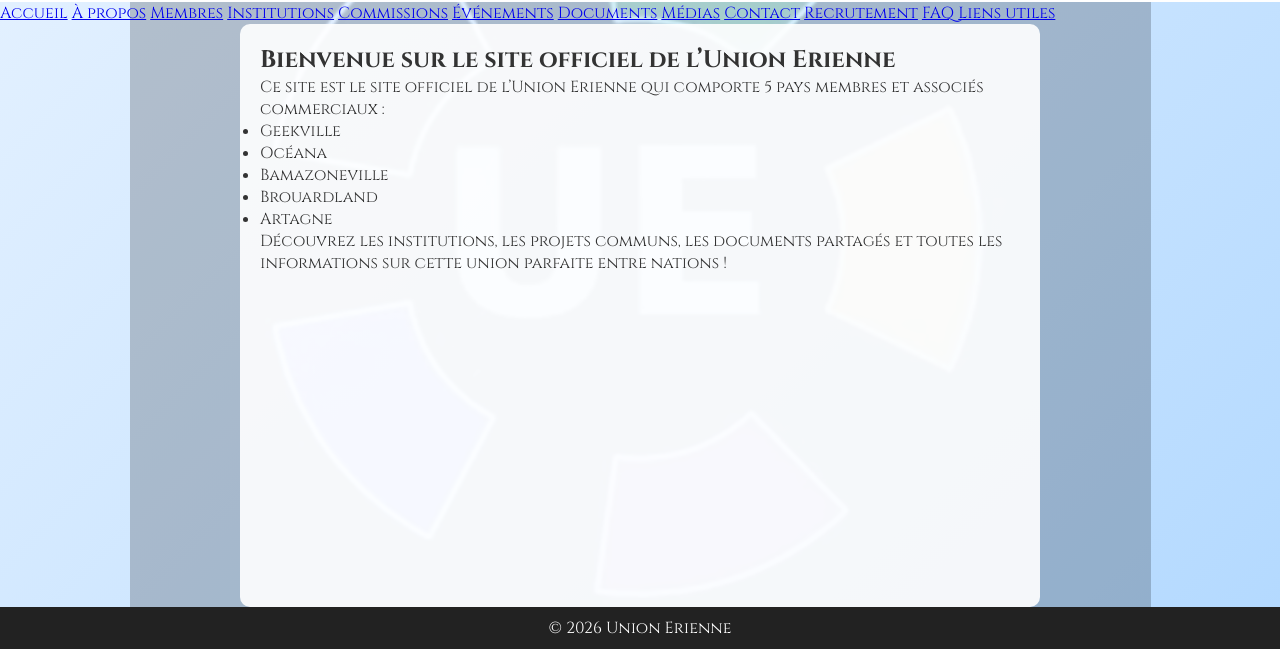
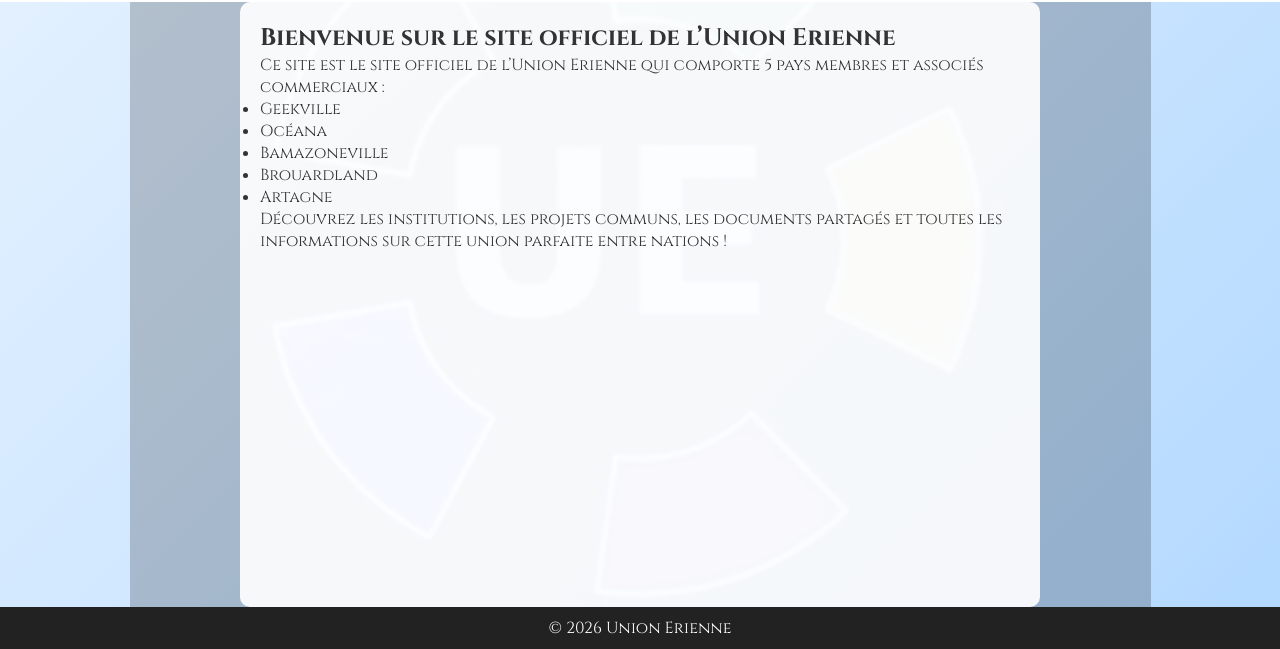
Before and after one commit to Titou2012/UnionErienne, a plain HTML site: page index.html in a window 1280 px wide. Shown: the part 151-800 px from the top of the page. Drawn offline with Linux system fonts and the light colour scheme.

Commit message:
Update index.html

```diff
--- a/index.html
+++ b/index.html
@@ -43,20 +43,6 @@
             </label>
         </div>
     </header>
-    <div class="menu-mobile">
-        <a href="./">Accueil</a>
-        <a href="./a-propos.html">À propos</a>
-        <a href="./membres.html">Membres</a>
-        <a href="./institutions.html">Institutions</a>
-        <a href="./commissions.html">Commissions</a>
-        <a href="./evenements.html">Événements</a>
-        <a href="./documents.html">Documents</a>
-        <a href="./media.html">Médias</a>
-        <a href="./contact.html">Contact</a>
-        <a href="./recrutement.html">Recrutement</a>
-        <a href="./faq.html">FAQ</a>
-        <a href="./liens.html">Liens utiles</a>
-    </div>
     <main>
         <h2>Bienvenue sur le site officiel de l’Union Erienne</h2>
         <p>Ce site est le site officiel de l’Union Erienne qui comporte 5 pays membres et associés commerciaux :</p>
```
